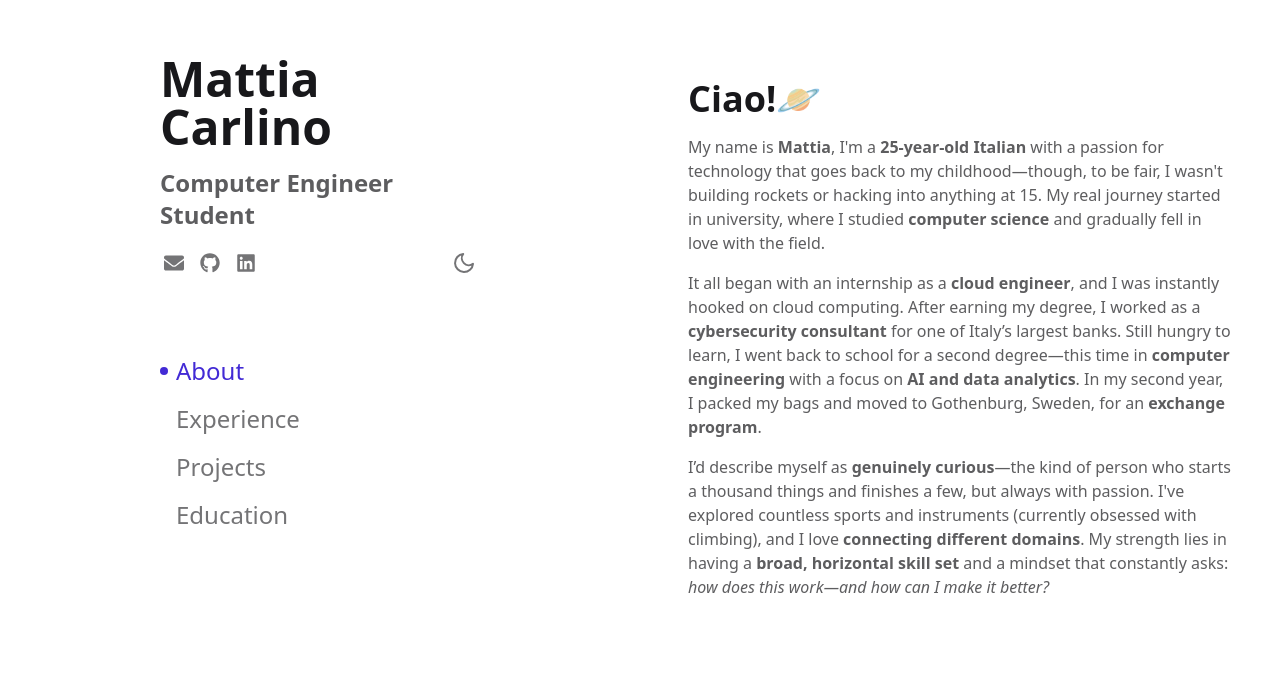
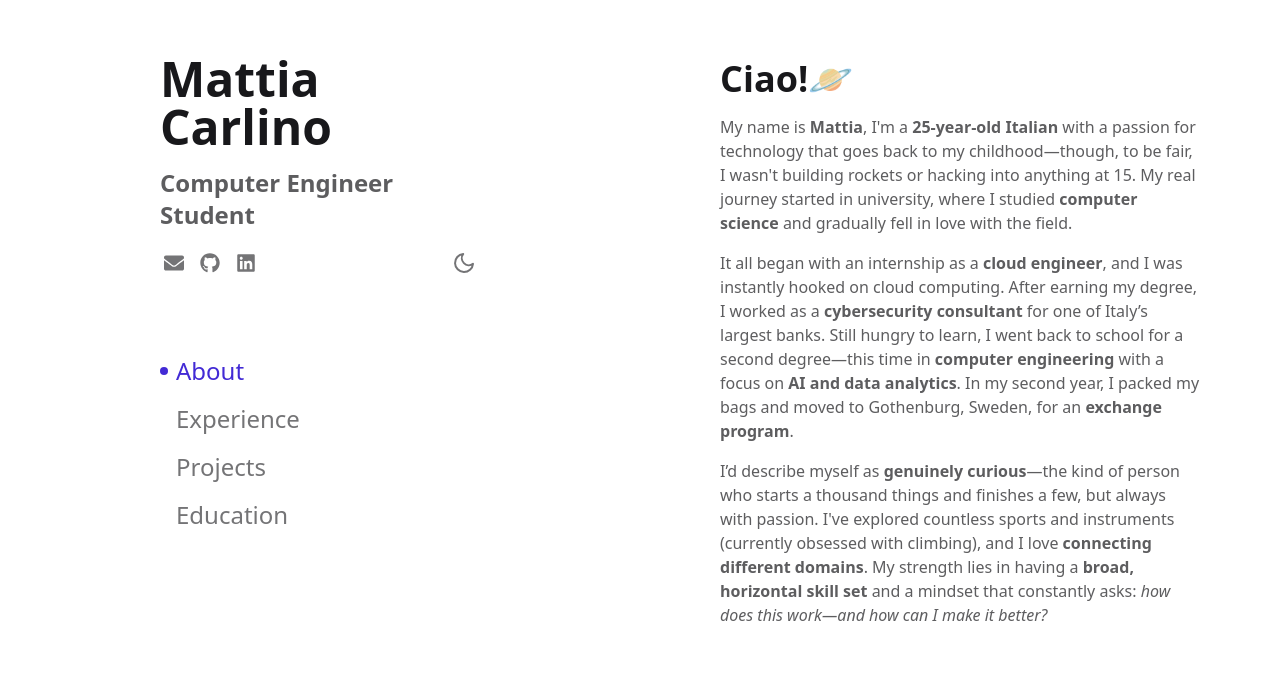
Before and after one commit to Tiazzo/tiazzo.github.io, a React (Vite) app: page / in a window 1280 px wide. Shown: the part 105-800 px from the top of the page. Built offline with nearby package versions, Linux system fonts and the light colour scheme; a web font is replaced by a local one.

Commit message:
fix: vertical space "about" section

```diff
--- a/src/App.jsx
+++ b/src/App.jsx
@@ -40,9 +40,9 @@ function App() {
         <>
             <div className="bg-base-100 text-base-content min-h-screen overflow-x-hidden font-sans">
                 <Navigation activeSection={activeSection}/>
-                <div className="lg:flex items-start pt-22">
-                    <main className="lg:ml-[50%] pt-24 px-6 w-full">
-                        <div className="max-w-3xl mx-auto px-6">
+                <div className="lg:flex items-start">
+                    <main className="lg:pt-41 lg:ml-[50%] px-20 w-full">
+                    <div className="max-w-3xl mx-auto">
                             <About/>
                             <Experience/>
                             <Projects/>
```
